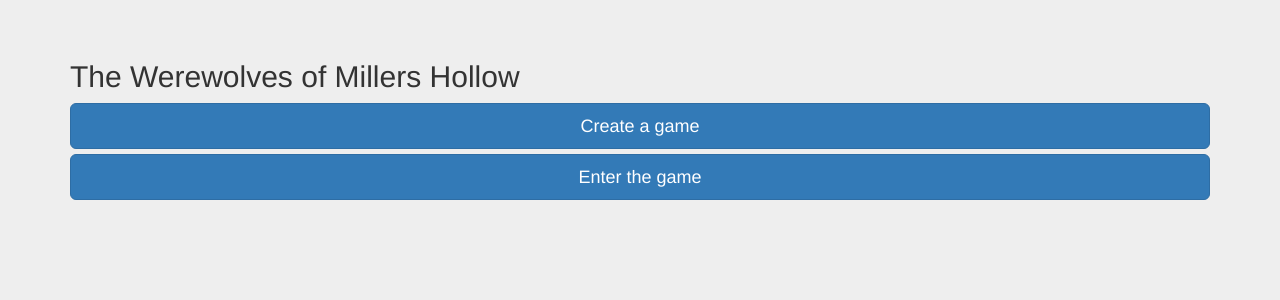
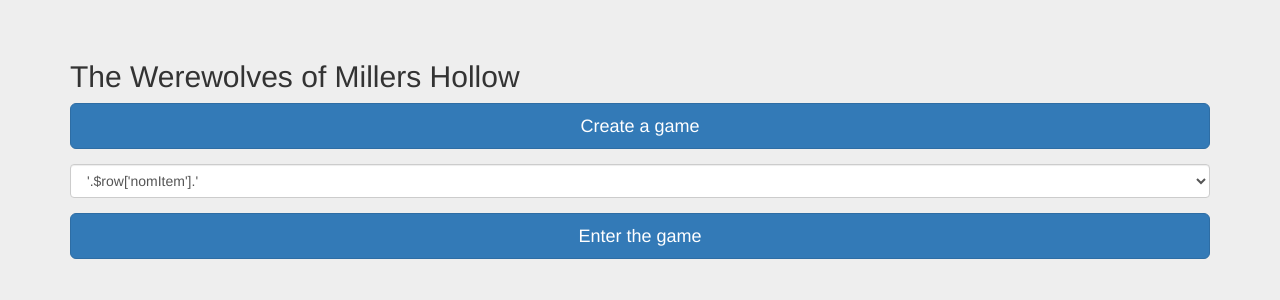
Before and after one commit to shipingTU/werewolf, a PHP site: page / in a window 1280 px wide. Shown: the top 300 px of the page. Run offline with PHP 8.4, Linux system fonts and the light colour scheme.

Commit message:
begining dev of enterGame

```diff
--- a/BD/create.sql
+++ b/BD/create.sql
@@ -14,6 +14,7 @@ INSERT INTO roles(name) VALUES ('townsfolk3');
 INSERT INTO roles(name) VALUES ('townsfolk4');
 INSERT INTO roles(name) VALUES ('prophet');
 INSERT INTO roles(name) VALUES ('witch');
+INSERT INTO roles(name) VALUES ('savior');
 INSERT INTO roles(name) VALUES ('hunter');
 INSERT INTO roles(name) VALUES ('idiot');
 INSERT INTO roles(name) VALUES ('cupido');
--- a/index.html
+++ b/index.html
@@ -8,13 +8,39 @@
     <!--link rel="icon" href="./source/favicon.ico"-->
     <link href="./css/bootstrap.min.css" rel="stylesheet">
     <link href="./css/signin.css" rel="stylesheet">
+    <script src="../js/jquery-1.11.1.min.js" type="text/javascript"></script>
+    <script src="../js/enterGame.js" type="text/javascript"></script>
   </head>
 
   <body>
     <div class="container">
-	<h2 class="form-signin-heading">The Werewolves of Millers Hollow</h2>
+      <h2 class="form-signin-heading">The Werewolves of Millers Hollow</h2>
+      <div class="form-group">
         <a href="./game/createGame.html" class="btn btn-primary btn-lg btn-block">Create a game</a>
-        <a href="./game/pre.html" class="btn btn-primary btn-lg btn-block">Enter the game</a>
+      </div>
+        <form id="enterGame" action="game.html" method="post">
+          <div class="form-group">
+            <select id="positions" class="form-control form-control-xs">
+              <?php
+                include './func/connectSql.php';
+                $bd=connectSql();
+                $sql="select pos from roles where used=1 and entred!=1 order by pos asc";
+                $vQuery=mysqli_query($bd, $sql);
+                if ($vQuery) {
+                  if ( !isset($pos) )
+                    echo '<option selected></option>';
+                  while($row = mysqli_fetch_array($vQuery, MYSQLI_ASSOC)) {
+                      echo '<option>'.$row['nomItem'].'</option>';
+                  }
+                }
+                mysqli_close($bd);
+              ?>
+            </select>
+          </div>
+          <div class="form-group">
+            <a type="submit" id="enterGame" class="btn btn-primary btn-lg btn-block">Enter the game</a>
+          </div>
+        </form>
     </div>
     </div>
   </body>
--- /dev/null
+++ b/js/enterGame.js
@@ -0,0 +1,7 @@
+$(document).ready(function(){
+
+	$("input").change(function () {
+
+	});
+
+});
```
Also changed, not shown: game/createPost.php (+14 -2 lines).
